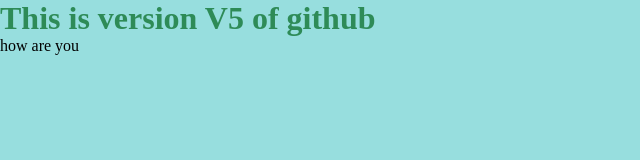
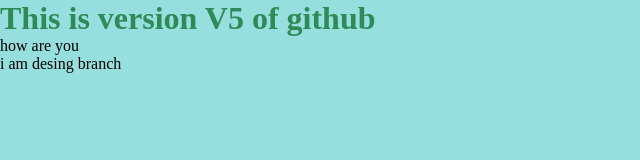
Before and after one commit to nitinwagh71/my-repo-practice, a plain HTML site: page index.html in a window 1280 px wide. Shown: the whole page, without its empty margins (0-640 px from the left). Drawn offline with Linux system fonts and the light colour scheme.

Commit message:
design brnach

```diff
--- a/index.html
+++ b/index.html
@@ -9,5 +9,6 @@
   <body>
     <h1>This is version V5 of github</h1>
     <p>how are you</p>
+    <p>i am desing branch</p>
   </body>
 </html>
```
